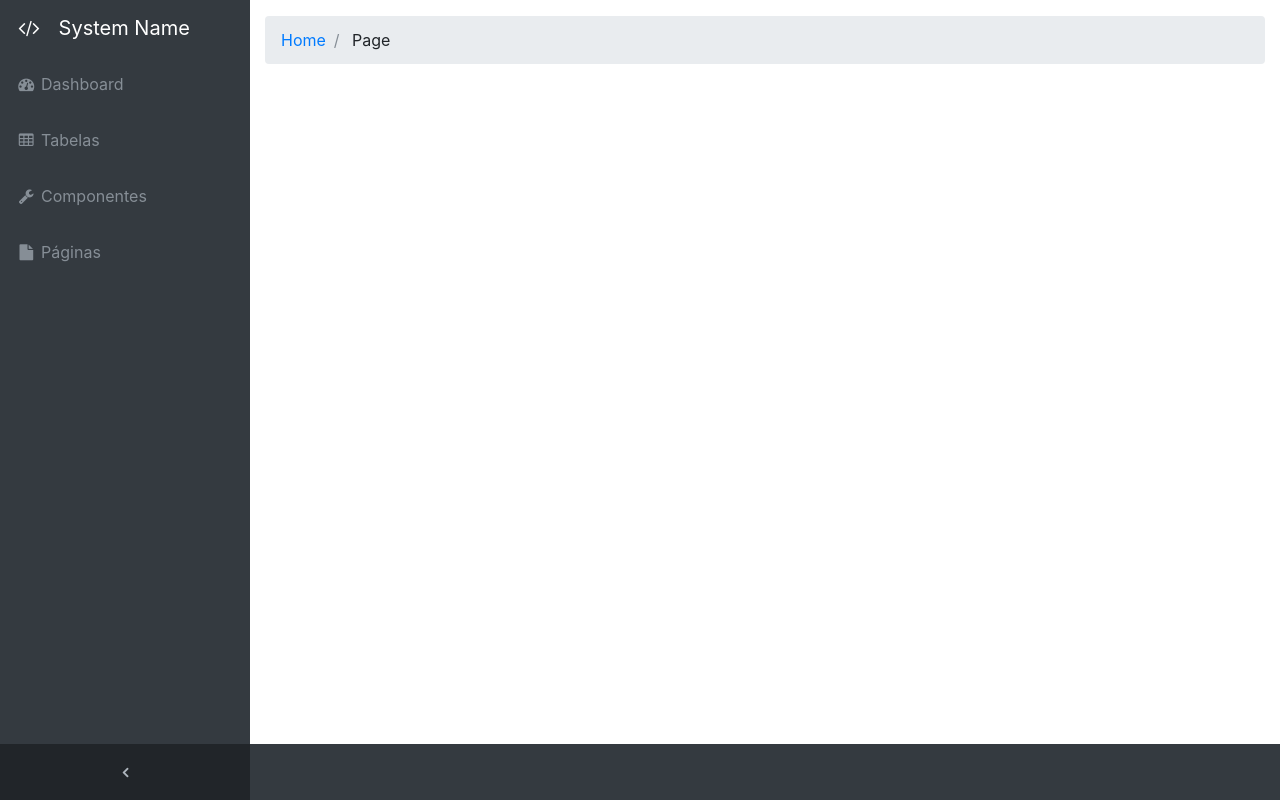
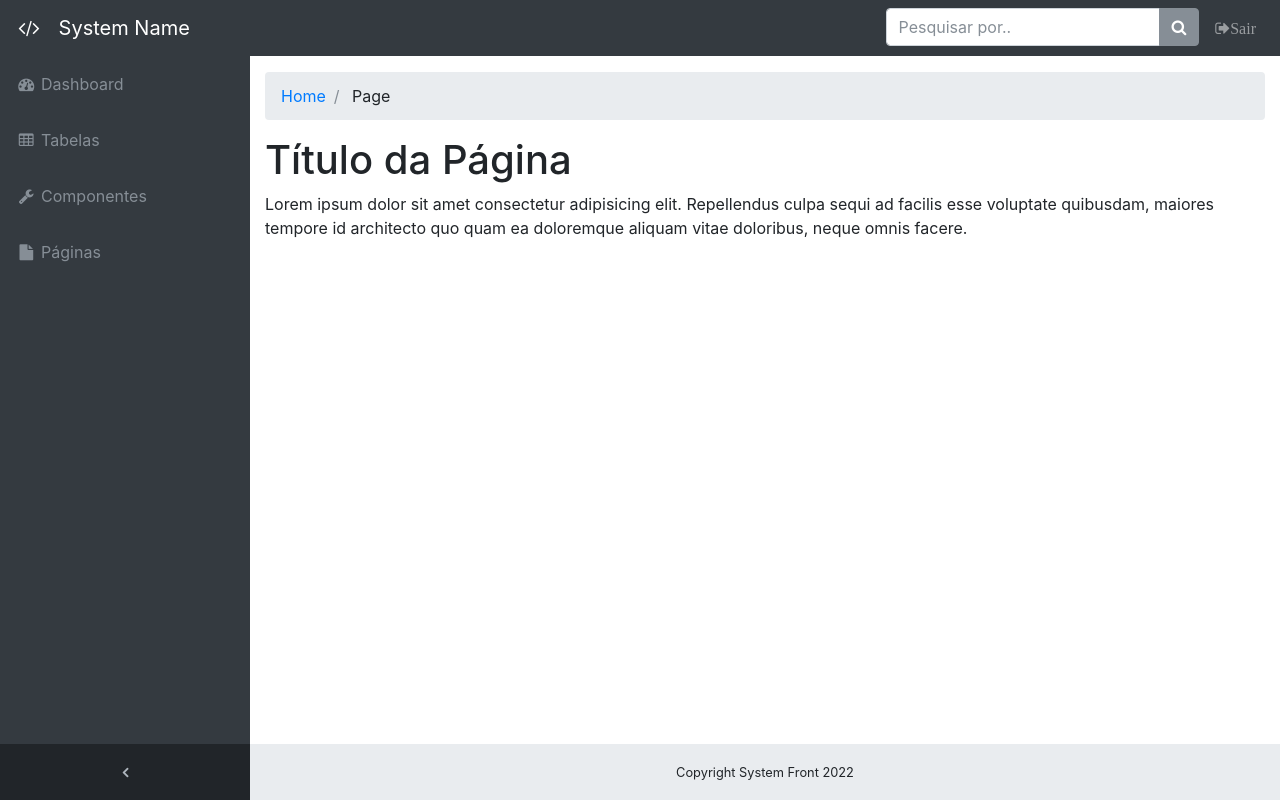
Before and after one commit to gustavomrv/dashboard_with_bootstrap4, a plain HTML site: page index.html in a window 1280 px wide. Drawn offline with Linux system fonts and the light colour scheme.

Commit message:
Update index.html

```diff
--- a/index.html
+++ b/index.html
@@ -8,9 +8,9 @@
 	<link rel="stylesheet" href="bibliotecas/font-awesome/css/font-awesome.min.css">
     <link rel="stylesheet" href="css/sb-admin.min.css">
 </head>
-<body class="bg-dark" id="page-top">
+<body class="bg-dark fixed-nav sticky-footer" id="page-top">
 
-    <nav class="navbar navbar-expand-lg navbar-dark fixed-top" id="mainNav">
+    <nav class="navbar navbar-expand-lg navbar-dark bg-dark fixed-top" id="mainNav">
         <a class="navbar-brand" href="index.html">
             <i class="fa fa-fw fa-code"></i>
             &nbsp  System Name</a>
@@ -52,6 +52,27 @@
                     </a>
                 </li>
             </ul>
+            <ul class="navbar-nav ml-auto">
+                <li class="nav-item">
+                    <form class="form-inline my-2 my-lg-0 mr-lg-2">
+                        <div class="input-group">
+                            <input type="text" class="form-control" placeholder="Pesquisar por..">
+                            <span class="input-group-btn">
+                                <button class="btn btn-secondary" type="button">
+                                    <i class="fa fa-search"></i>
+                                </button>
+                            </span>
+                        </div>
+                    </form>
+                </li>
+                <li class="nav-item">
+                    <a href="#" class="nav-link">
+                        <i class="fa fa-sign-out">Sair</i>
+                    </a>
+                </li>
+            </ul>
+
+
         </div>
     </nav>
 
@@ -68,11 +89,20 @@
 
             <div class="row">
                 <div class="col-12">
-
+                    <h1>Título da Página</h1>
+                    <p>Lorem ipsum dolor sit amet consectetur adipisicing elit. Repellendus culpa sequi ad facilis esse voluptate quibusdam, maiores tempore id architecto quo quam ea doloremque aliquam vitae doloribus, neque omnis facere.</p>
                 </div>
             </div>
 
         </div>
+
+        <footer class="sticky-footer">
+            <div class="container">
+                <div class="text-center">
+                    <small>Copyright System Front 2022</small>
+                </div>
+            </div>
+        </footer>
     </div>
 
     <script src="bibliotecas/jquery/jquery.min.js"></script>
```
